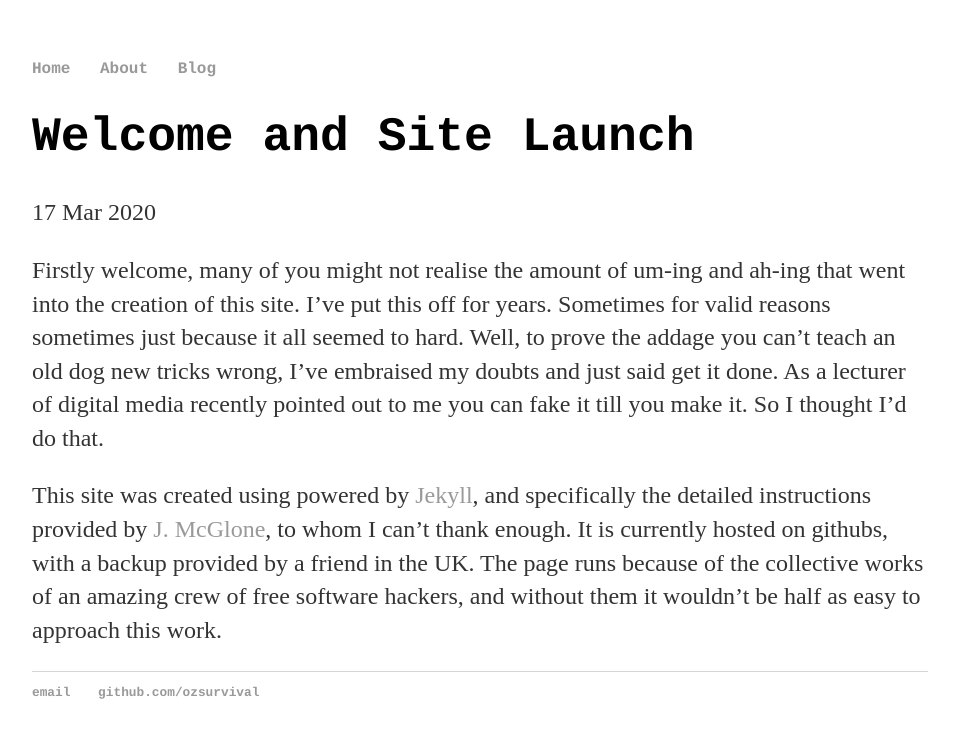
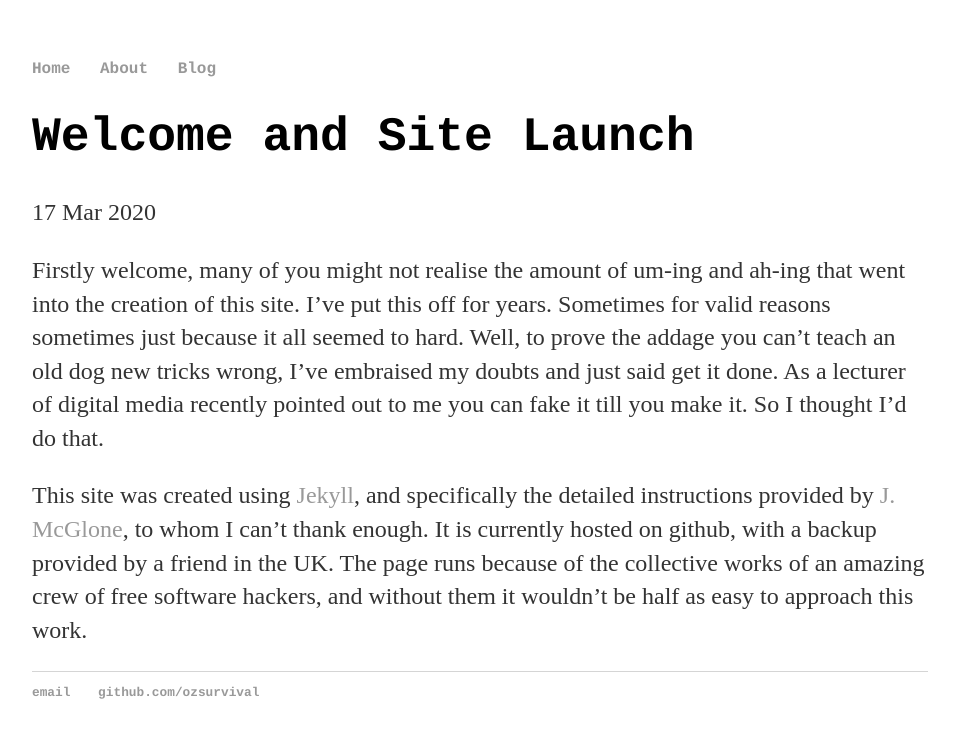
Before and after one commit to ozsurvival/ozsurvival.github.io, a Jekyll site: the page built from _posts/2020-03-17-welcome.md, in a window 1280 px wide. Shown: the top 738 px of the page, without its empty margins (160-1115 px from the left). Built offline with Jekyll 4.4.1, drawn with Linux system fonts in a browser that asks for light colours.

Commit message:
Update 2020-03-17-welcome.md
type correction

```diff
--- a/_posts/2020-03-17-welcome.md
+++ b/_posts/2020-03-17-welcome.md
@@ -6,4 +6,4 @@ date: 2020-03-17
 
  Firstly welcome, many of you might not realise the amount of um-ing and ah-ing that went into the creation of this site. I've put this off for years. Sometimes for valid reasons sometimes just because it all seemed to hard. Well, to prove the addage you can't teach an old dog new tricks wrong, I've embraised my doubts and just said get it done. As a lecturer of digital media recently pointed out to me you can fake it till you make it. So I thought I'd do that.
 
- This site was created using powered by [Jekyll](http://jekyllrb.com), and specifically the detailed instructions provided by [J. McGlone](http://jmcglone.com/guides/github-pages/), to whom I can't thank enough. It is currently hosted on githubs, with a backup provided by a friend in the UK. The page runs because of the collective works of an amazing crew of free software hackers, and without them it wouldn't be half as easy to approach this work.
+ This site was created using [Jekyll](http://jekyllrb.com), and specifically the detailed instructions provided by [J. McGlone](http://jmcglone.com/guides/github-pages/), to whom I can't thank enough. It is currently hosted on github, with a backup provided by a friend in the UK. The page runs because of the collective works of an amazing crew of free software hackers, and without them it wouldn't be half as easy to approach this work.
```
